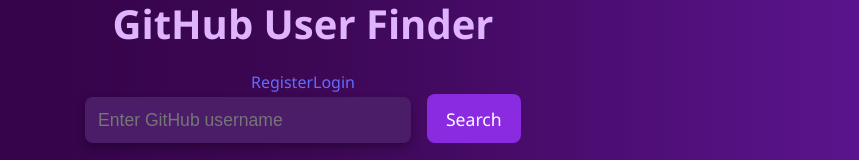
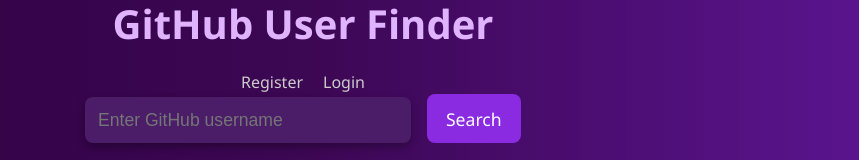
Before and after one commit to CodeKijiji/https-github.com-olella93-FrontEnd-GitHub-User-Finder, a React (Vite) app: page / in a window 1280 px wide. Shown: the part 328-488 px from the top of the page, without its empty margins (337-1196 px from the left). Built offline with nearby package versions, Linux system fonts and the light colour scheme.

Commit message:
app.jsx updated to include login and register routes, app.css updated to include the changes

```diff
--- a/src/App.css
+++ b/src/App.css
@@ -193,3 +193,21 @@
     transform: rotate(360deg);
   }
 }
+
+.auth-links {
+  margin-top: 10px;
+  display: flex;
+  justify-content: center;
+  gap: 20px; /* spacing between Register and Login */
+}
+
+.nav-link {
+  color: #ccc;
+  text-decoration: none;
+  font-weight: 500;
+}
+
+.nav-link:hover {
+  text-decoration: underline;
+  color: #fff;
+}
--- a/src/App.jsx
+++ b/src/App.jsx
@@ -18,18 +18,16 @@
           <Link to="/" className="home-link">
             <h1>GitHub User Finder</h1>
           </Link>
-          {/* Links for navigation */}
-          <Link to="/register">Register</Link>
-          <Link to="/login">Login</Link>
+          <div className="auth-links">
+            <Link to="/register" className="nav-link">Register</Link>
+            <Link to="/login" className="nav-link">Login</Link>
+          </div>
         </nav>
-
         <Routes>
           {/* Home/Search Page */}
           <Route path="/" element={<SearchPage />} />
-
           {/* Profile Page */}
           <Route path="/users/:username" element={<UserProfile />} />
-
           {/* Auth routes */}
           <Route path="/register" element={<RegisterForm />} />
           <Route path="/login" element={<LoginForm />} />
```
